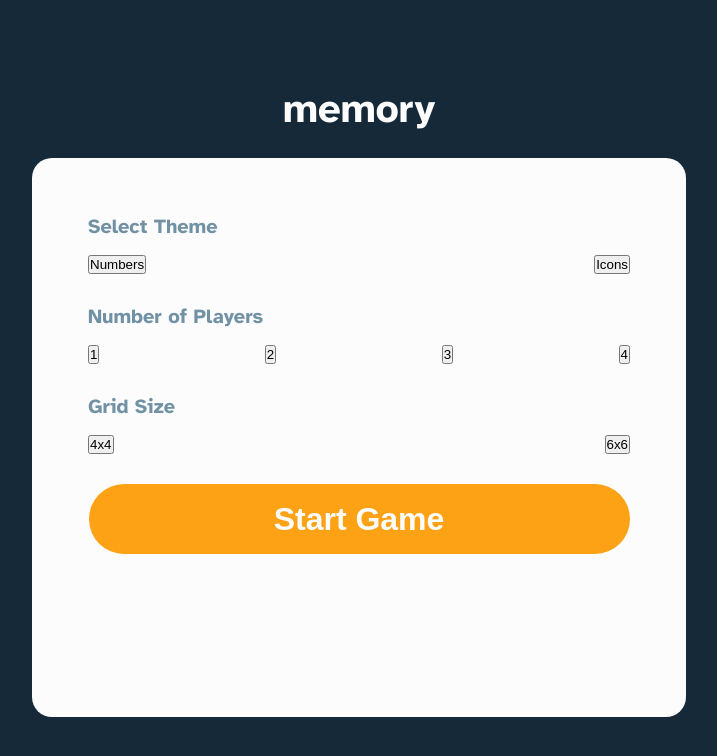
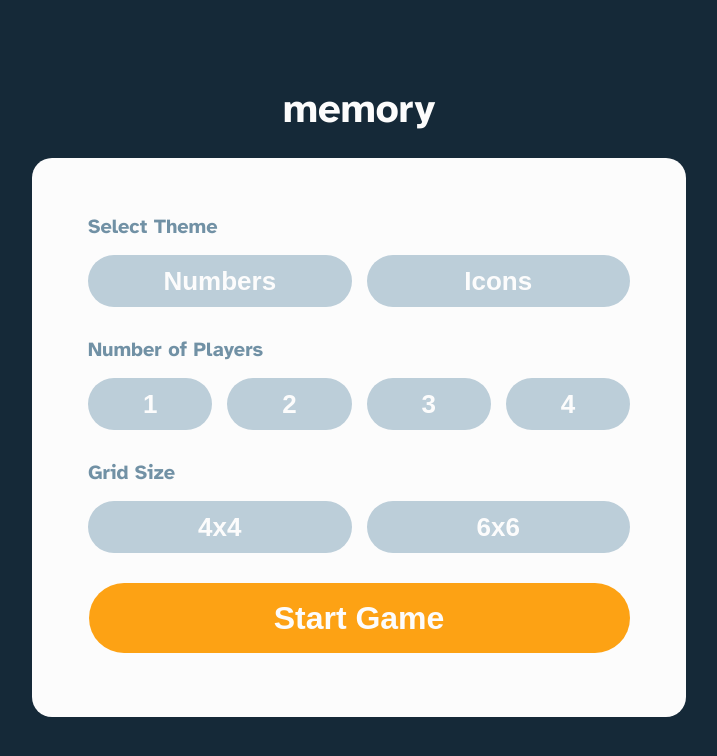
Before and after one commit to Businge931/Memory-Game, a React (Create React App) app: page / in a window 1280 px wide. Shown: the top 756 px of the page, without its empty margins (281-998 px from the left). Built offline with nearby package versions, Linux system fonts and the light colour scheme.

Commit message:
add the styles for the buttons

```diff
--- a/src/containers/Home/Home.css
+++ b/src/containers/Home/Home.css
@@ -52,6 +52,30 @@
   margin-bottom: 30px;
 }
 
+.button {
+  background: var(--color-gray-verylight);
+  color: var(--color-white);
+  border-radius: 26px;
+  border: none;
+  font-style: normal;
+  font-weight: 700;
+  font-size: 26px;
+  line-height: 32px;
+  text-align: center;
+  cursor: pointer;
+
+  transition: all 0.5s ease;
+  padding: 10px 15px;
+  width: 100%;
+}
+.button:hover {
+  background: var(--color-gray-light);
+}
+
+.activeStyles {
+  background: var(--color-gray-verydark);
+}
+
 .start-game-button {
   height: 70px;
   width: 541px;
@@ -71,10 +95,6 @@
 
 .start-game-button:hover {
   background: var(--color-primary-fade);
-}
-
-.active {
-  background: var(--color-gray-verydark);
 }
 
 @media screen and (max-width: 550px) {
```
